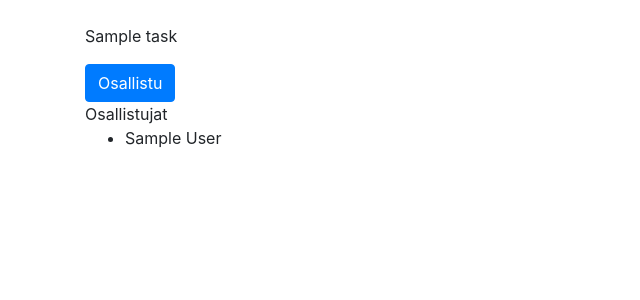
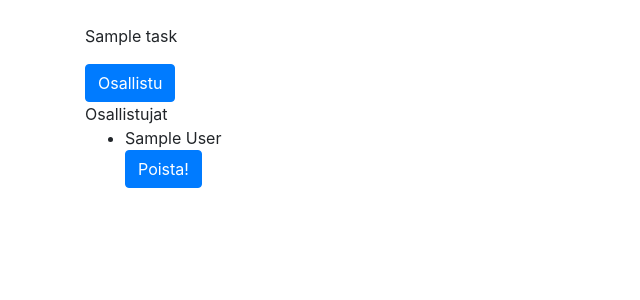
Before and after one commit to tn1995/bilelista, a Flask app: page /information/1 in a window 1280 px wide. Shown: the part 56-356 px from the top of the page, without its empty margins (0-640 px from the left). Run offline with Flask 2, Linux system fonts and the light colour scheme; a user stored in the database is signed in; tables that the repository leaves empty hold one stand-in row (values such as "Sample post"); some libraries are stand-ins or nearby versions.

Commit message:
lisättiin osallistumisen poistaminen

```diff
--- a/application/templates/authtasks/bile.html
+++ b/application/templates/authtasks/bile.html
@@ -17,6 +17,10 @@
       <li>
         {{user.name}}
       </li>
+
+      <form method="POST" action="{{ url_for('osallistuminen_delete', task_id=bile.id) }}">
+        <input type="submit" class="btn btn-primary" value="Poista!"/>
+      </form>
       {% endfor %}
     </ul>
     {% endif %}
```
